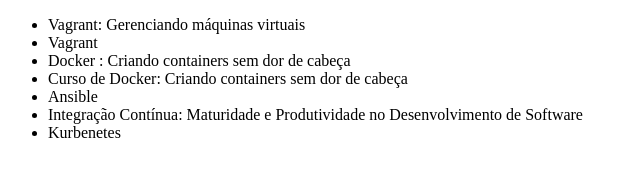
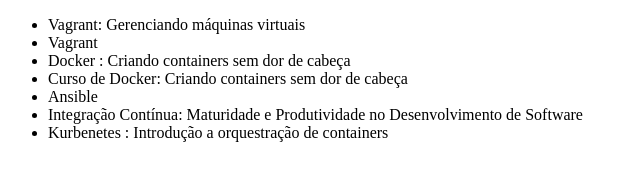
Before and after one commit to Maidno/AI_Karin, a plain HTML site: page projeto/index.html in a window 1280 px wide. Shown: the whole page, without its empty margins (0-640 px from the left). Drawn offline with Linux system fonts and the light colour scheme.

Commit message:
Alterando o nome do curso de kubernetes

```diff
--- a/projeto/index.html
+++ b/projeto/index.html
@@ -12,7 +12,7 @@
         <li>Curso de Docker: Criando containers sem dor de cabeça</li>
         <li>Ansible</li>
         <li>Integração Contínua: Maturidade e Produtividade no Desenvolvimento de Software</li>
-        <li>Kurbenetes</li>
+        <li>Kurbenetes : Introdução a orquestração de containers</li>
     </ul>
 </body>
 </html>
```
